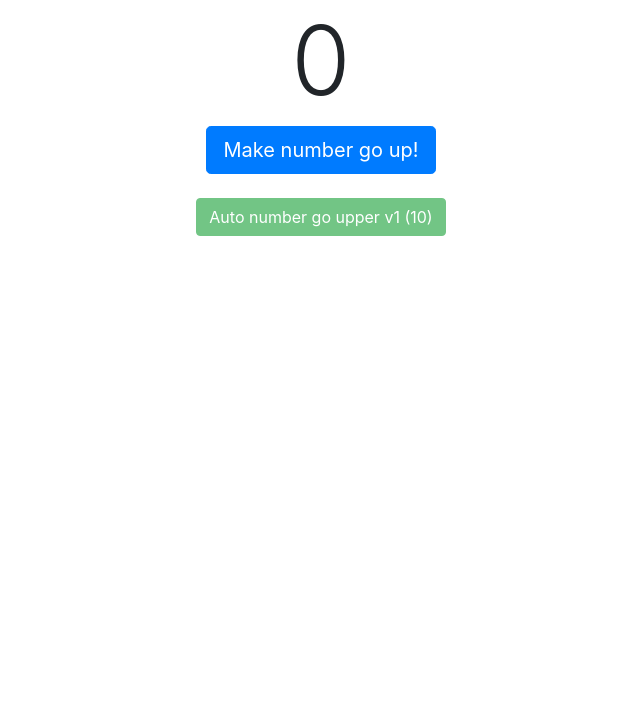
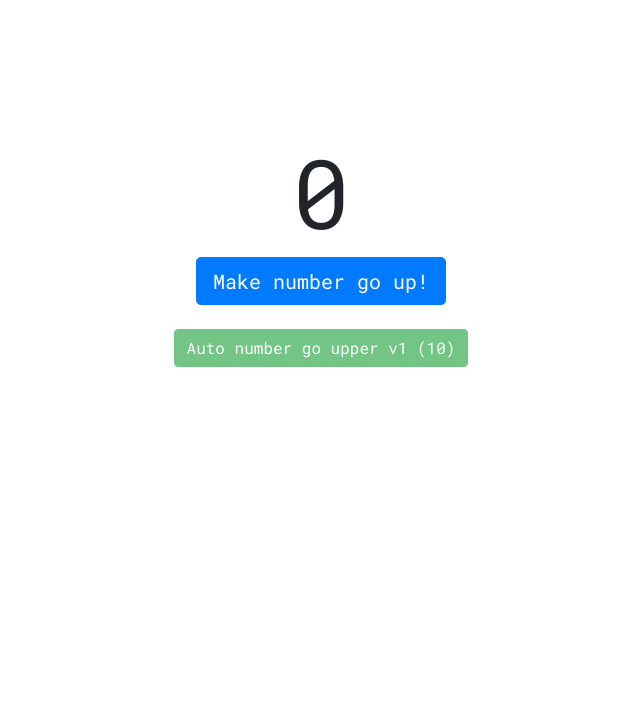
Before and after one commit to bigbeno37/NumberGoUpper, a plain HTML site: page index.html in a window 1280 px wide. Shown: the part 80-800 px from the top of the page, without its empty margins (319-959 px from the left). Drawn offline with nearby package versions, Linux system fonts and the light colour scheme.

Commit message:
Added monospace font, fixed up some issues

```diff
--- a/index.html
+++ b/index.html
@@ -8,11 +8,13 @@
         <!-- Bootstrap CSS -->
         <link rel="stylesheet" href="https://stackpath.bootstrapcdn.com/bootstrap/4.1.3/css/bootstrap.min.css" integrity="sha384-MCw98/SFnGE8fJT3GXwEOngsV7Zt27NXFoaoApmYm81iuXoPkFOJwJ8ERdknLPMO" crossorigin="anonymous">
 
-        <title>Hello, world!</title>
-        <script src="script.js"></script>
+        <link href="https://fonts.googleapis.com/css?family=Roboto+Mono" rel="stylesheet">
+
+        <title>Number Go Upper</title>
+        <link rel="stylesheet" href="style.css">
     </head>
     <body>
-        <div class="container">
+        <div class="container d-flex flex-column">
             <div class="row">
                 <div class="col">
                     <h3 class="text-center">Number Go Upper</h3>
@@ -25,6 +27,7 @@
                 </div>
             </div>
 
+            <div class="row flex-column justify-content-center main">
                 <div class="row">
                     <div class="col">
                         <h1 class="display-1 text-center" id="number">0</h1>
@@ -45,6 +48,7 @@
                     </div>
                 </div>
             </div>
+        </div>
 
         <!-- Optional JavaScript -->
         <!-- jQuery first, then Popper.js, then Bootstrap JS -->
--- a/script.js
+++ b/script.js
@@ -18,21 +18,21 @@ function buyAutoNumber() {
     number -= autoNumberCost;
 
     autoNumberVersion++;
-    autoNumberCost = Math.ceil(autoNumberCost*1.55);
+    autoNumberCost = Math.ceil(autoNumberCost**1.17);
     numberPerSecond = numberPerSecond > 0 ? numberPerSecond * 1.5 : 1;
 
     clearInterval(autoNumberInterval);
 
     autoNumberInterval = setInterval(() => {
-        number++;
+        number += numberPerSecond/10;
         update();
-    }, 1000/numberPerSecond);
+    }, 20);
 
     update();
 }
 
 function update() {
-    document.getElementById("number").innerText = number;
+    document.getElementById("number").innerText = number.toFixed(0);
 
     document.getElementById("number-per-second").innerText = (numberPerSecond).toFixed(2);
 
--- /dev/null
+++ b/style.css
@@ -0,0 +1,15 @@
+html, body {
+    font-family: 'Roboto Mono', monospace;
+
+    height: 100%;
+    min-height: 100%;
+}
+
+.container {
+    height: 100%;
+}
+
+.main {
+    flex: 1;
+    padding: 0 0 20% 0;
+ }
```
Lines whose indentation alone changed are shown as unchanged.
